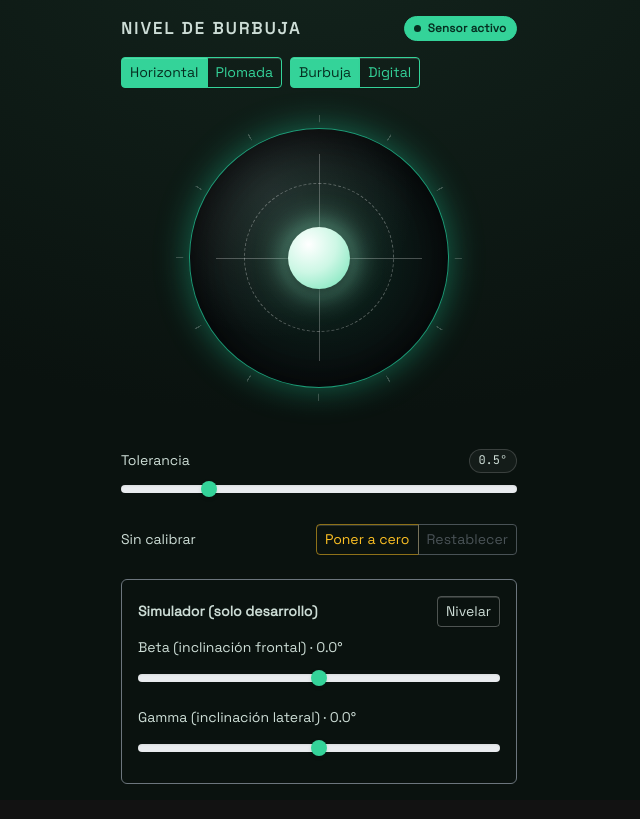
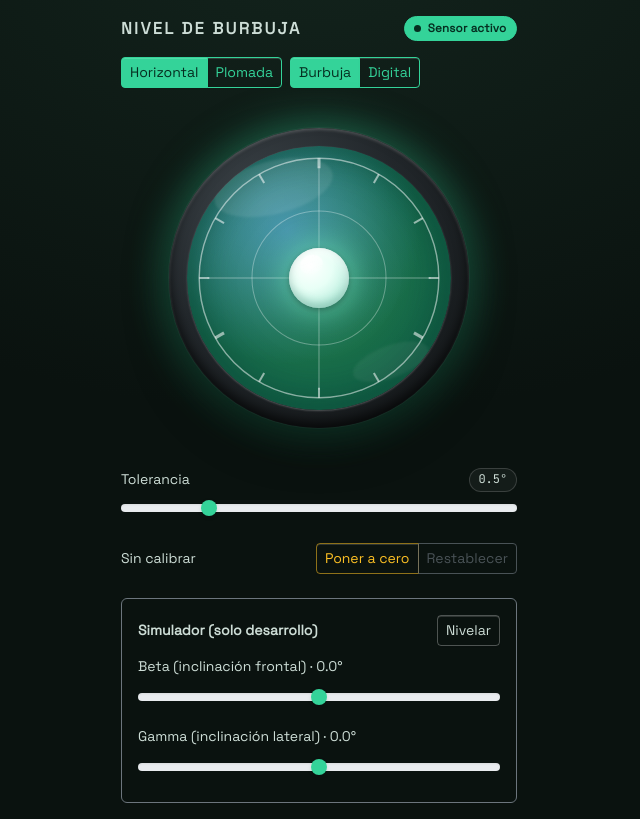
Before and after one commit to itimanuelmt/nivel, a Vue app: page / in a window 1280 px wide. Both pictures are taken after a click on the button "Activar sensor". Shown: the whole page, without its empty margins (321-961 px from the left). Built offline with nearby package versions, Linux system fonts and the light colour scheme.

Commit message:
feat: classic bubble level vial with glass, liquid, and graduated scale

```diff
--- a/src/components/BubbleLevel.vue
+++ b/src/components/BubbleLevel.vue
@@ -10,7 +10,8 @@ const props = defineProps({
 
 const MAX_DEGREES = 10
 const VIAL_RADIUS = 130
-const BUBBLE_RADIUS = 31
+const VIAL_VIEWBOX = 260
+const BUBBLE_RADIUS = 30
 
 const clamp = (value, min, max) => Math.min(Math.max(value, min), max)
 
@@ -18,108 +19,207 @@ function degreesToOffset(degrees) {
   return clamp(degrees / MAX_DEGREES, -1, 1) * (VIAL_RADIUS - BUBBLE_RADIUS)
 }
 
-const bubbleStyle = computed(() => ({
-  '--ox': props.plomada ? '0px' : `${degreesToOffset(props.x)}px`,
-  '--oy': props.plomada ? `${degreesToOffset(props.y)}px` : '0px'
-}))
+const bubbleTransform = computed(() => {
+  const ox = props.plomada ? 0 : degreesToOffset(props.x)
+  const oy = props.plomada ? degreesToOffset(props.y) : 0
+  return `translate(${ox}px, ${oy}px)`
+})
 </script>
 
 <template>
-<div class="vial d-flex align-items-center justify-content-center" :class="{ level }">
-      <div class="ticks" />
-      <div class="ring" />
-      <div class="axis axis-x" />
-      <div class="axis axis-y" />
-      <div class="markers" />
-      <div class="bubble" :style="bubbleStyle" />
+  <div class="spirit-level d-flex flex-column align-items-center">
+    <div class="vial-frame" :class="{ level }">
+      <div class="vial-glass">
+        <div class="liquid" />
+        <svg class="graduations" viewBox="0 0 260 260" aria-hidden="true">
+          <circle class="g-ring" cx="130" cy="130" r="118" />
+          <circle class="g-ring g-ring-mid" cx="130" cy="130" r="66" />
+          <circle class="g-ring g-ring-inner" cx="130" cy="130" r="24" />
+          <g class="g-ticks">
+            <line x1="130" y1="12" x2="130" y2="22" transform="rotate(0 130 130)" />
+            <line x1="130" y1="12" x2="130" y2="22" transform="rotate(30 130 130)" />
+            <line x1="130" y1="12" x2="130" y2="22" transform="rotate(60 130 130)" />
+            <line x1="130" y1="12" x2="130" y2="22" transform="rotate(90 130 130)" />
+            <line x1="130" y1="12" x2="130" y2="22" transform="rotate(120 130 130)" />
+            <line x1="130" y1="12" x2="130" y2="22" transform="rotate(150 130 130)" />
+            <line x1="130" y1="12" x2="130" y2="22" transform="rotate(180 130 130)" />
+            <line x1="130" y1="12" x2="130" y2="22" transform="rotate(210 130 130)" />
+            <line x1="130" y1="12" x2="130" y2="22" transform="rotate(240 130 130)" />
+            <line x1="130" y1="12" x2="130" y2="22" transform="rotate(270 130 130)" />
+            <line x1="130" y1="12" x2="130" y2="22" transform="rotate(300 130 130)" />
+            <line x1="130" y1="12" x2="130" y2="22" transform="rotate(330 130 130)" />
+          </g>
+          <line class="g-axis g-axis-h" x1="20" y1="130" x2="240" y2="130" />
+          <line class="g-axis g-axis-v" x1="130" y1="20" x2="130" y2="240" />
+          <circle class="g-center" cx="130" cy="130" r="4" />
+        </svg>
+        <div class="bubble" :style="{ transform: bubbleTransform }">
+          <span class="bubble-sheen" />
+        </div>
+        <span class="glass-glint glass-glint-1" />
+        <span class="glass-glint glass-glint-2" />
+      </div>
     </div>
+  </div>
 </template>
 
 <style scoped>
-.vial {
-  position: relative;
-  width: 260px;
-  height: 260px;
-  border-radius: 50%;
-  border: 1px solid rgba(255, 255, 255, 0.16);
-  background:
-    radial-gradient(circle at 32% 26%, rgba(255, 255, 255, 0.1), transparent 55%),
-    radial-gradient(circle, rgba(32, 201, 151, 0.12) 0%, rgba(9, 12, 14, 0.92) 72%);
-  box-shadow: inset 0 0 44px rgba(0, 0, 0, 0.6), 0 12px 34px rgba(0, 0, 0, 0.45);
-  transition: border-color 0.3s ease, box-shadow 0.3s ease;
+.spirit-level {
+  user-select: none;
 }
 
-.vial.level {
-  border-color: rgba(32, 201, 151, 0.75);
-  box-shadow: inset 0 0 44px rgba(0, 0, 0, 0.6), 0 0 34px rgba(32, 201, 151, 0.45);
+.vial-frame {
+  position: relative;
+  width: 300px;
+  height: 300px;
+  border-radius: 50%;
+  padding: 18px;
+  background:
+    radial-gradient(circle at 30% 25%, #3a4146 0%, #22272b 45%, #101314 100%);
+  box-shadow:
+    inset 0 2px 3px rgba(255, 255, 255, 0.18),
+    inset 0 -6px 12px rgba(0, 0, 0, 0.7),
+    0 18px 40px rgba(0, 0, 0, 0.55),
+    0 0 0 1px rgba(255, 255, 255, 0.06);
+  transition: box-shadow 0.3s ease;
 }
 
-.ticks {
+.vial-frame.level {
+  box-shadow:
+    inset 0 2px 3px rgba(255, 255, 255, 0.18),
+    inset 0 -6px 12px rgba(0, 0, 0, 0.7),
+    0 18px 40px rgba(0, 0, 0, 0.55),
+    0 0 0 1px rgba(255, 255, 255, 0.06),
+    0 0 42px rgba(52, 211, 153, 0.55);
+}
+
+.vial-glass {
+  position: relative;
+  width: 100%;
+  height: 100%;
+  border-radius: 50%;
+  overflow: hidden;
+  background:
+    radial-gradient(circle at 50% 45%, rgba(255, 255, 255, 0.08), transparent 60%),
+    radial-gradient(circle at 30% 22%, rgba(255, 255, 255, 0.22), transparent 45%);
+  box-shadow:
+    inset 0 0 26px rgba(0, 0, 0, 0.55),
+    inset 0 0 6px rgba(255, 255, 255, 0.18),
+    0 1px 2px rgba(255, 255, 255, 0.25);
+}
+
+.liquid {
   position: absolute;
-  inset: -14px;
+  inset: 0;
   border-radius: 50%;
-  background: repeating-conic-gradient(
-    from 0deg,
-    rgba(255, 255, 255, 0.2) 0deg 0.5deg,
-    transparent 0.5deg 30deg
-  );
-  -webkit-mask: radial-gradient(closest-side, transparent 94.5%, #000 95.5%);
-  mask: radial-gradient(closest-side, transparent 94.5%, #000 95.5%);
+  background:
+    radial-gradient(circle at 38% 32%, rgba(96, 165, 250, 0.5), transparent 55%),
+    radial-gradient(circle at 50% 50%, rgba(34, 197, 94, 0.55) 0%, rgba(16, 122, 87, 0.75) 70%, rgba(10, 82, 68, 0.85) 100%);
+  box-shadow: inset 0 0 40px rgba(10, 62, 45, 0.6);
+}
+
+.graduations {
+  position: absolute;
+  inset: 0;
+  width: 100%;
+  height: 100%;
   pointer-events: none;
 }
 
-.ring {
-  position: absolute;
-  inset: 21%;
-  border: 1px dashed rgba(255, 255, 255, 0.3);
-  border-radius: 50%;
+.g-ring {
+  fill: none;
+  stroke: rgba(255, 255, 255, 0.5);
+  stroke-width: 1.4;
 }
 
-.axis {
-  position: absolute;
-  background: rgba(255, 255, 255, 0.26);
+.g-ring-mid {
+  stroke: rgba(255, 255, 255, 0.32);
+  stroke-width: 1;
 }
 
-.axis-x {
-  top: 50%;
-  left: 10%;
-  width: 80%;
-  height: 1px;
+.g-ring-inner {
+  stroke: rgba(255, 255, 255, 0.55);
+  stroke-width: 1.6;
 }
 
-.axis-y {
-  top: 10%;
-  left: 50%;
-  width: 1px;
-  height: 80%;
+.g-ticks line {
+  stroke: rgba(255, 255, 255, 0.55);
+  stroke-width: 2;
 }
 
-.markers {
-  position: absolute;
-  inset: 50%;
-  width: 8px;
-  height: 8px;
-  margin: -4px;
-  border-radius: 50%;
-  background: rgba(255, 255, 255, 1);
+.g-ticks line:nth-child(4n + 1) {
+  stroke-width: 3;
+}
+
+.g-axis {
+  stroke: rgba(255, 255, 255, 0.38);
+  stroke-width: 1;
+}
+
+.g-center {
+  fill: rgba(255, 255, 255, 0.8);
 }
 
 .bubble {
   position: absolute;
   top: 50%;
   left: 50%;
-  width: 62px;
-  height: 62px;
-  margin: -31px;
+  width: 60px;
+  height: 60px;
+  margin: -30px 0 0 -30px;
   border-radius: 50%;
-  background: radial-gradient(circle at 33% 28%, #ffffff, #cdf7e5 46%, #8ee9c5 82%);
-  box-shadow: 0 3px 10px rgba(0, 0, 0, 0.5), 0 0 20px rgba(142, 233, 197, 0.4);
-  transform: translate3d(var(--ox), var(--oy), 0);
-  transition: transform 0.12s ease-out, box-shadow 0.3s ease;
+  background: radial-gradient(circle at 34% 30%, #ffffff 0%, #e8fff6 40%, #b5eddc 80%);
+  box-shadow:
+    inset 0 -4px 8px rgba(34, 120, 96, 0.35),
+    inset 0 4px 10px rgba(255, 255, 255, 0.9),
+    0 2px 6px rgba(0, 0, 0, 0.35),
+    0 0 26px rgba(255, 255, 255, 0.28);
+  transition: transform 0.12s ease-out;
   will-change: transform;
 }
 
-.vial.level .bubble {
-  box-shadow: 0 3px 10px rgba(0, 0, 0, 0.5), 0 0 32px rgba(142, 233, 197, 0.85);
+.bubble-sheen {
+  position: absolute;
+  top: 12%;
+  left: 18%;
+  width: 38%;
+  height: 32%;
+  border-radius: 50%;
+  background: linear-gradient(rgba(255, 255, 255, 0.95), rgba(255, 255, 255, 0.1));
+  transform: rotate(-18deg);
+  filter: blur(0.5px);
+}
+
+.vial-frame.level .bubble {
+  box-shadow:
+    inset 0 -4px 8px rgba(34, 120, 96, 0.35),
+    inset 0 4px 10px rgba(255, 255, 255, 0.9),
+    0 2px 6px rgba(0, 0, 0, 0.35),
+    0 0 34px rgba(110, 231, 183, 0.85);
+}
+
+.glass-glint {
+  position: absolute;
+  border-radius: 50%;
+  pointer-events: none;
+  background: rgba(255, 255, 255, 0.09);
+  filter: blur(1px);
+}
+
+.glass-glint-1 {
+  top: 6%;
+  left: 10%;
+  width: 46%;
+  height: 20%;
+  transform: rotate(-14deg);
+}
+
+.glass-glint-2 {
+  bottom: 12%;
+  right: 8%;
+  width: 30%;
+  height: 12%;
+  transform: rotate(160deg);
+  background: rgba(255, 255, 255, 0.05);
 }
 </style>
--- a/src/components/DigitalLevel.vue
+++ b/src/components/DigitalLevel.vue
@@ -10,8 +10,8 @@ const props = defineProps({
 })
 
 const MAX_DEGREES = 10
-const GRID_RADIUS = 90
-const DOT_RADIUS = 10
+const GRID_RADIUS = 86
+const DOT_RADIUS = 11
 
 const clamp = (value, min, max) => Math.min(Math.max(value, min), max)
 
@@ -19,30 +19,53 @@ function degreesToOffset(degrees) {
   return clamp(degrees / MAX_DEGREES, -1, 1) * (GRID_RADIUS - DOT_RADIUS)
 }
 
-const dotStyle = computed(() => ({
-  '--ox': `${degreesToOffset(props.x)}px`,
-  '--oy': `${degreesToOffset(props.y)}px`
-}))
+const relevant = () => (props.plomada ? Math.abs(props.y) : Math.abs(props.x))
+
+const ok = computed(() => relevant() <= props.tolerance)
+
+const dotTransform = computed(() => {
+  const ox = props.plomada ? 0 : degreesToOffset(props.x)
+  const oy = props.plomada ? -degreesToOffset(props.y) : 0
+  return `translate(${ox}px, ${oy}px)`
+})
 
 const format = (value) => value.toFixed(1)
-
-const okX = computed(() => Math.abs(props.x) <= props.tolerance)
-const okY = computed(() => Math.abs(props.y) <= props.tolerance)
+const displayValue = () => (props.plomada ? Math.abs(props.y) : props.x)
+const label = () => (props.plomada ? 'Desviación vertical' : 'Inclinación X')
 </script>
 
 <template>
   <div class="digital d-flex flex-column align-items-center gap-3">
-    <div class="grid" :class="{ level }">
-      <span class="line line-x" />
-      <span class="line line-y" />
-      <span class="dot" :style="dotStyle" />
+    <div class="grid-frame" :class="{ level }">
+      <div class="grid-glass">
+        <div class="liquid" />
+        <svg class="graduations" viewBox="0 0 200 200" aria-hidden="true">
+          <circle class="g-ring" cx="100" cy="100" r="92" />
+          <circle class="g-ring g-ring-inner" cx="100" cy="100" r="40" />
+          <g class="g-ticks">
+            <line x1="100" y1="8" x2="100" y2="16" transform="rotate(0 100 100)" />
+            <line x1="100" y1="8" x2="100" y2="16" transform="rotate(45 100 100)" />
+            <line x1="100" y1="8" x2="100" y2="16" transform="rotate(90 100 100)" />
+            <line x1="100" y1="8" x2="100" y2="16" transform="rotate(135 100 100)" />
+            <line x1="100" y1="8" x2="100" y2="16" transform="rotate(180 100 100)" />
+            <line x1="100" y1="8" x2="100" y2="16" transform="rotate(225 100 100)" />
+            <line x1="100" y1="8" x2="100" y2="16" transform="rotate(270 100 100)" />
+            <line x1="100" y1="8" x2="100" y2="16" transform="rotate(315 100 100)" />
+          </g>
+          <line class="g-axis g-axis-h" x1="14" y1="100" x2="186" y2="100" />
+          <line class="g-axis g-axis-v" x1="100" y1="14" x2="100" y2="186" />
+          <circle class="g-center" cx="100" cy="100" r="3" />
+        </svg>
+        <span class="dot" :style="{ transform: dotTransform }"><span class="dot-sheen" /></span>
+        <span class="glass-glint" />
+      </div>
     </div>
 
-    <div class="readouts d-flex gap-2 w-100">
-      <div class="card flex-fill text-center" :class="plomada ? okY ? 'ok' : '' : okX ? 'ok' : ''">
+    <div class="readout w-100">
+      <div class="card text-center" :class="ok ? 'ok' : ''">
         <div class="card-body py-2">
-          <div class="small text-secondary-emphasis">{{ plomada ? 'Desviación vertical' : 'Inclinación X' }}</div>
-          <div class="readout-value display-6 fw-semibold lh-1">{{ format(plomada ? Math.abs(y) : x) }}°</div>
+          <div class="small text-secondary-emphasis">{{ label() }}</div>
+          <div class="readout-value display-6 fw-semibold lh-1">{{ format(displayValue()) }}°</div>
         </div>
       </div>
     </div>
@@ -50,54 +73,140 @@ const okY = computed(() => Math.abs(props.y) <= props.tolerance)
 </template>
 
 <style scoped>
-.grid {
-  position: relative;
-  width: 200px;
-  height: 200px;
-  border: 1px solid rgba(255, 255, 255, 0.22);
-  border-radius: 50%;
-  background: radial-gradient(circle, rgba(32, 201, 151, 0.08), rgba(9, 12, 14, 0.6) 72%);
-  box-shadow: inset 0 0 30px rgba(0, 0, 0, 0.55);
-  transition: border-color 0.3s ease, box-shadow 0.3s ease;
+.digital {
+  user-select: none;
 }
 
-.grid.level {
-  border-color: rgba(32, 201, 151, 0.8);
-  box-shadow: 0 0 28px rgba(32, 201, 151, 0.4);
+.grid-frame {
+  position: relative;
+  width: 236px;
+  height: 236px;
+  border-radius: 50%;
+  padding: 16px;
+  background: radial-gradient(circle at 30% 25%, #3a4146 0%, #22272b 45%, #101314 100%);
+  box-shadow:
+    inset 0 2px 3px rgba(255, 255, 255, 0.18),
+    inset 0 -6px 12px rgba(0, 0, 0, 0.7),
+    0 14px 32px rgba(0, 0, 0, 0.5),
+    0 0 0 1px rgba(255, 255, 255, 0.06);
+  transition: box-shadow 0.3s ease;
 }
 
-.line {
-  position: absolute;
-  background: rgba(255, 255, 255, 0.28);
+.grid-frame.level {
+  box-shadow:
+    inset 0 2px 3px rgba(255, 255, 255, 0.18),
+    inset 0 -6px 12px rgba(0, 0, 0, 0.7),
+    0 14px 32px rgba(0, 0, 0, 0.5),
+    0 0 0 1px rgba(255, 255, 255, 0.06),
+    0 0 38px rgba(52, 211, 153, 0.55);
 }
 
-.line-x {
-  top: 50%;
-  left: 8%;
-  width: 84%;
-  height: 1px;
+.grid-glass {
+  position: relative;
+  width: 100%;
+  height: 100%;
+  border-radius: 50%;
+  overflow: hidden;
+  background: radial-gradient(circle at 30% 22%, rgba(255, 255, 255, 0.2), transparent 48%);
+  box-shadow:
+    inset 0 0 22px rgba(0, 0, 0, 0.5),
+    inset 0 0 5px rgba(255, 255, 255, 0.16);
 }
 
-.line-y {
-  top: 8%;
-  left: 50%;
-  width: 1px;
-  height: 84%;
+.liquid {
+  position: absolute;
+  inset: 0;
+  border-radius: 50%;
+  background:
+    radial-gradient(circle at 38% 32%, rgba(96, 165, 250, 0.4), transparent 55%),
+    radial-gradient(circle at 50% 50%, rgba(34, 197, 94, 0.5) 0%, rgba(16, 122, 87, 0.7) 70%, rgba(10, 82, 68, 0.8) 100%);
+}
+
+.graduations {
+  position: absolute;
+  inset: 0;
+  width: 100%;
+  height: 100%;
+  pointer-events: none;
+}
+
+.g-ring {
+  fill: none;
+  stroke: rgba(255, 255, 255, 0.45);
+  stroke-width: 1.3;
+}
+
+.g-ring-inner {
+  stroke: rgba(255, 255, 255, 0.4);
+  stroke-width: 1.2;
+}
+
+.g-ticks line {
+  stroke: rgba(255, 255, 255, 0.5);
+  stroke-width: 2;
+}
+
+.g-ticks line:nth-child(2n) {
+  stroke-width: 2.8;
+}
+
+.g-axis {
+  stroke: rgba(255, 255, 255, 0.32);
+  stroke-width: 1;
+}
+
+.g-center {
+  fill: rgba(255, 255, 255, 0.7);
 }
 
 .dot {
   position: absolute;
   top: 50%;
   left: 50%;
-  width: 20px;
-  height: 20px;
-  margin: -10px;
+  width: 22px;
+  height: 22px;
+  margin: -11px 0 0 -11px;
   border-radius: 50%;
-  background: radial-gradient(circle at 33% 28%, #ffffff, #cdf7e5 46%, #8ee9c5 82%);
-  box-shadow: 0 0 16px rgba(142, 233, 197, 0.55);
-  transform: translate3d(var(--ox), var(--oy), 0);
+  background: radial-gradient(circle at 34% 30%, #ffffff 0%, #d9fff0 42%, #9fe8cd 80%);
+  box-shadow:
+    inset 0 -2px 5px rgba(34, 120, 96, 0.4),
+    inset 0 3px 6px rgba(255, 255, 255, 0.9),
+    0 1px 4px rgba(0, 0, 0, 0.4),
+    0 0 18px rgba(255, 255, 255, 0.25);
   transition: transform 0.12s ease-out;
   will-change: transform;
+}
+
+.dot-sheen {
+  position: absolute;
+  top: 12%;
+  left: 18%;
+  width: 40%;
+  height: 36%;
+  border-radius: 50%;
+  background: linear-gradient(rgba(255, 255, 255, 0.95), rgba(255, 255, 255, 0.1));
+  transform: rotate(-18deg);
+}
+
+.grid-frame.level .dot {
+  box-shadow:
+    inset 0 -2px 5px rgba(34, 120, 96, 0.4),
+    inset 0 3px 6px rgba(255, 255, 255, 0.9),
+    0 1px 4px rgba(0, 0, 0, 0.4),
+    0 0 26px rgba(110, 231, 183, 0.9);
+}
+
+.glass-glint {
+  position: absolute;
+  top: 5%;
+  left: 8%;
+  width: 50%;
+  height: 18%;
+  border-radius: 50%;
+  background: rgba(255, 255, 255, 0.08);
+  filter: blur(1px);
+  transform: rotate(-12deg);
+  pointer-events: none;
 }
 
 .card {
```
